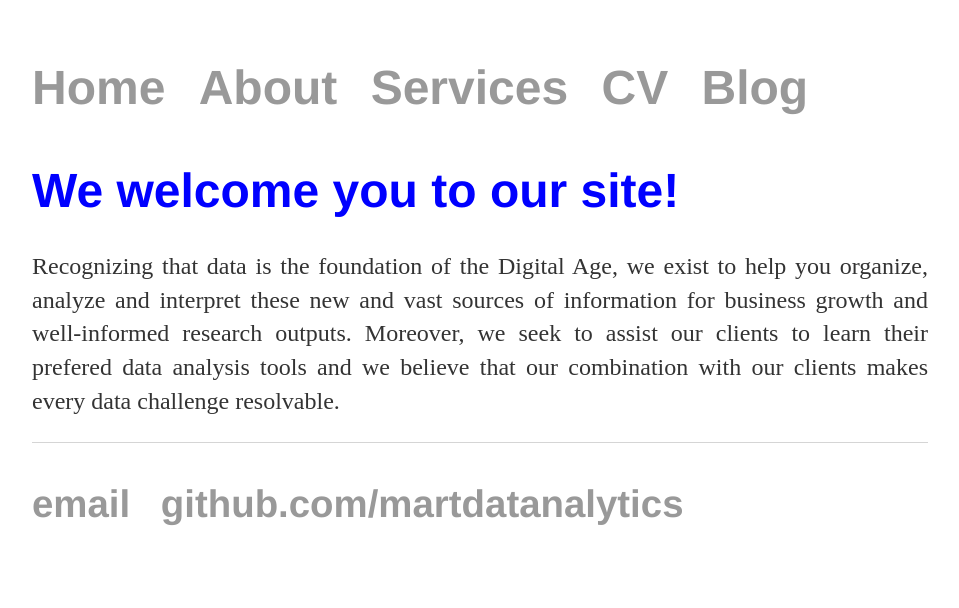
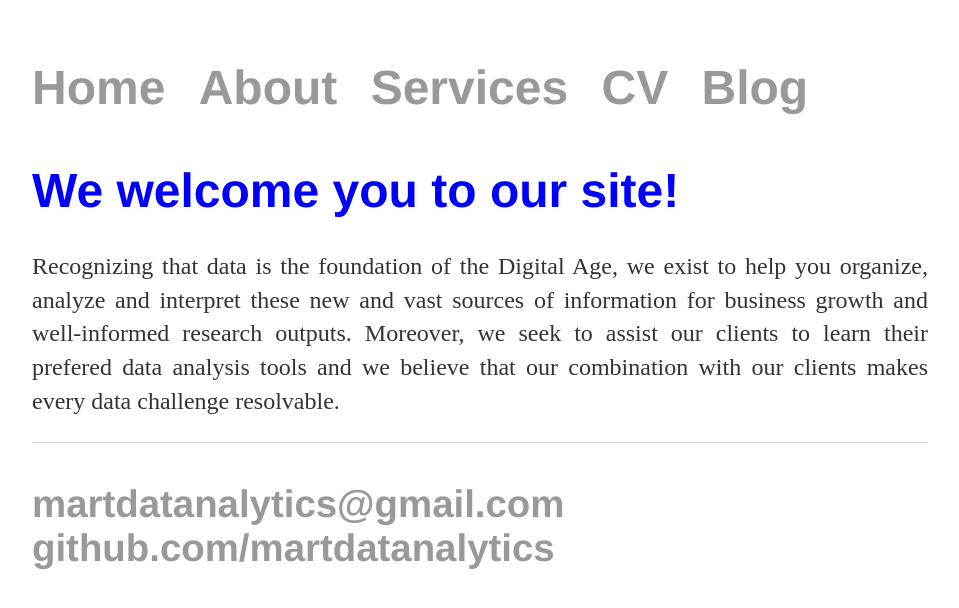
Before and after one commit to martdatanalytics/martdatanalytics.github.io, a Jekyll site: the page built from index.html, in a window 1280 px wide. Shown: the top 608 px of the page, without its empty margins (160-1119 px from the left). Built offline with Jekyll 4.4.1, drawn with Linux system fonts in a browser that asks for light colours.

Commit message:
Update default.html

```diff
--- a/_layouts/default.html
+++ b/_layouts/default.html
@@ -22,7 +22,7 @@
 			</div><!-- /.container -->
 			<footer>
 	    		<ul>
-	        		<li><a href="mailto:martdatanalytics@gmail.com">email</a></li>
+	        		<li><a href="mailto:martdatanalytics@gmail.com">martdatanalytics@gmail.com</a></li>
 	        		<li><a href="https://github.com/martdatanalytics">github.com/martdatanalytics</a></li>
 				</ul>
 			</footer>
```
